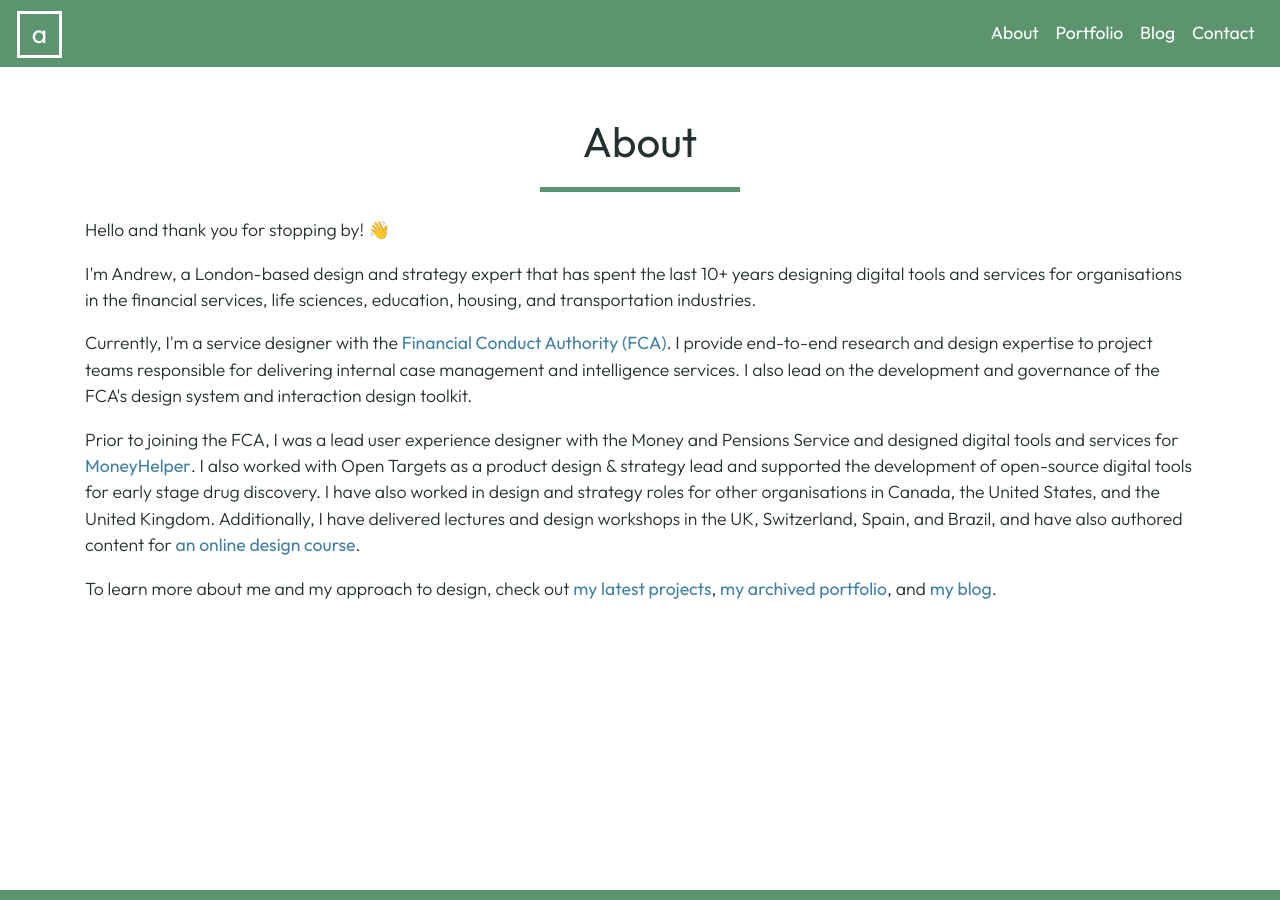
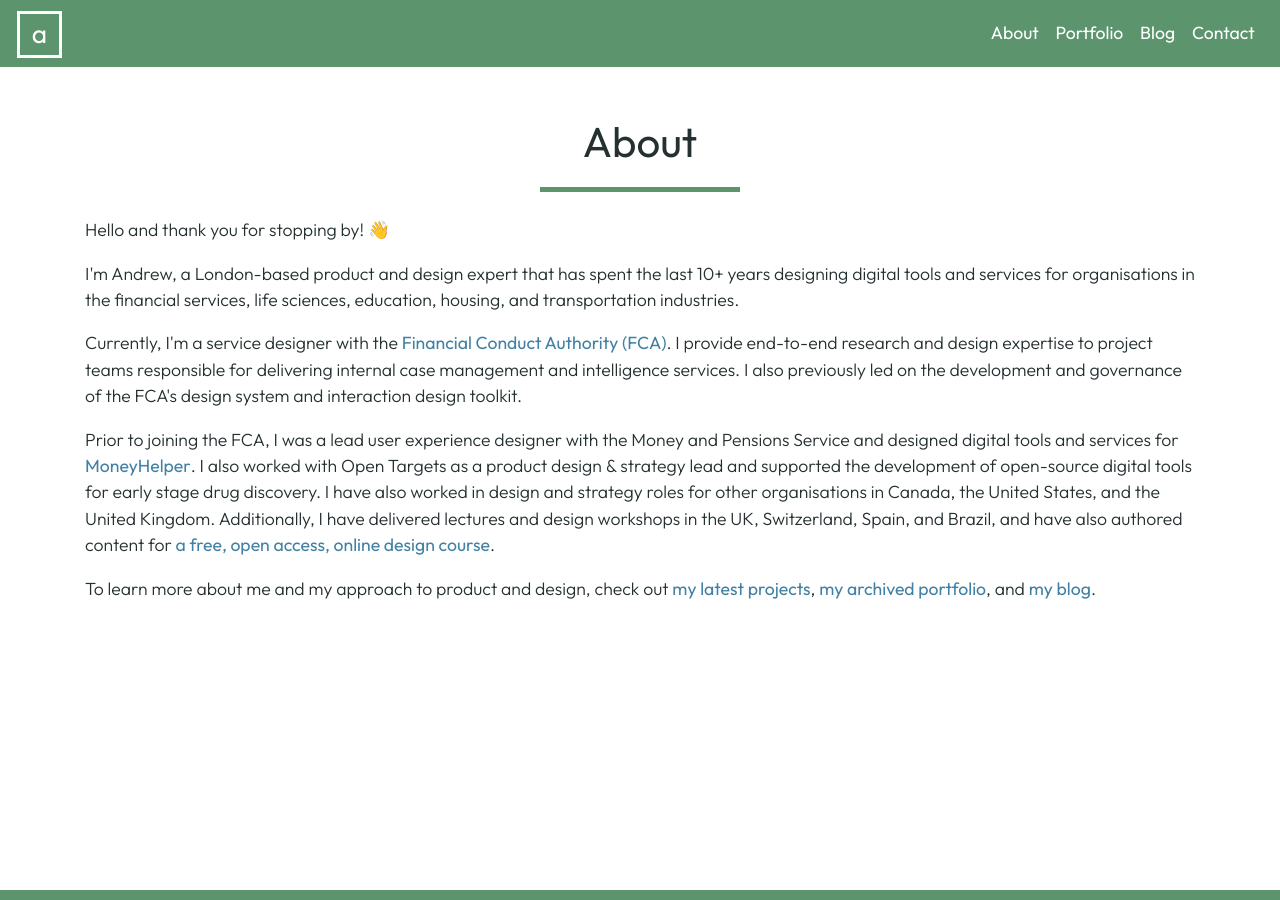
Before and after one commit to andrewhercules/andrewhercules.github.io, a Jekyll site: the page built from pages/about.html, in a window 1280 px wide. Built offline with Jekyll 4.4.1, drawn with Linux system fonts in a browser that asks for light colours.

Commit message:
Updated About page

```diff
--- a/pages/about.html
+++ b/pages/about.html
@@ -17,13 +17,13 @@ permalink: /about/
           Hello and thank you for stopping by! &#128075;
         </p>
         <p class="page-text">
-          I'm Andrew, a London-based design and strategy expert that has spent the last 10+ years
+          I'm Andrew, a London-based product and design expert that has spent the last 10+ years
           designing digital tools and services for organisations in the financial services, life sciences, education, housing, and transportation industries.
         </p>
         <p class="page-text">
           Currently, I'm a service designer with the <a href="https://www.fca.org.uk/" target="_blank">Financial Conduct Authority (FCA)</a>.
           I provide end-to-end research and design expertise to project teams responsible for delivering internal case management and intelligence
-          services. I also lead on the development and governance of the FCA's design system and interaction design toolkit.
+          services. I also previously led on the development and governance of the FCA's design system and interaction design toolkit.
         </p>
         <p class="page-text">
           Prior to joining the FCA, I was a lead user experience designer with the Money and Pensions Service and designed digital tools and services for
@@ -31,10 +31,10 @@ permalink: /about/
           and supported the development of open-source digital tools for early stage drug discovery. I have also worked in design and strategy roles for other
           organisations in Canada, the United States, and the United Kingdom. Additionally, I have delivered lectures and design
           workshops in the UK, Switzerland, Spain, and Brazil, and have also authored content for
-          <a href="https://www.ebi.ac.uk/training/online/courses/user-experience-design/" target="_blank">an online design course</a>.
+          <a href="https://www.ebi.ac.uk/training/online/courses/user-experience-design/" target="_blank">a free, open access, online design course</a>.
         </p>
         <p class="page-text">
-          To learn more about me and my approach to design, check out <a href="https://bit.ly/ah-portfolio-latest" target="_blank">my latest projects</a>,
+          To learn more about me and my approach to product and design, check out <a href="https://bit.ly/ah-portfolio-latest" target="_blank">my latest projects</a>,
           <a href="/portfolio">my archived portfolio</a>, and <a href="/blog">my blog</a>.
         </p>
       </div>
```
